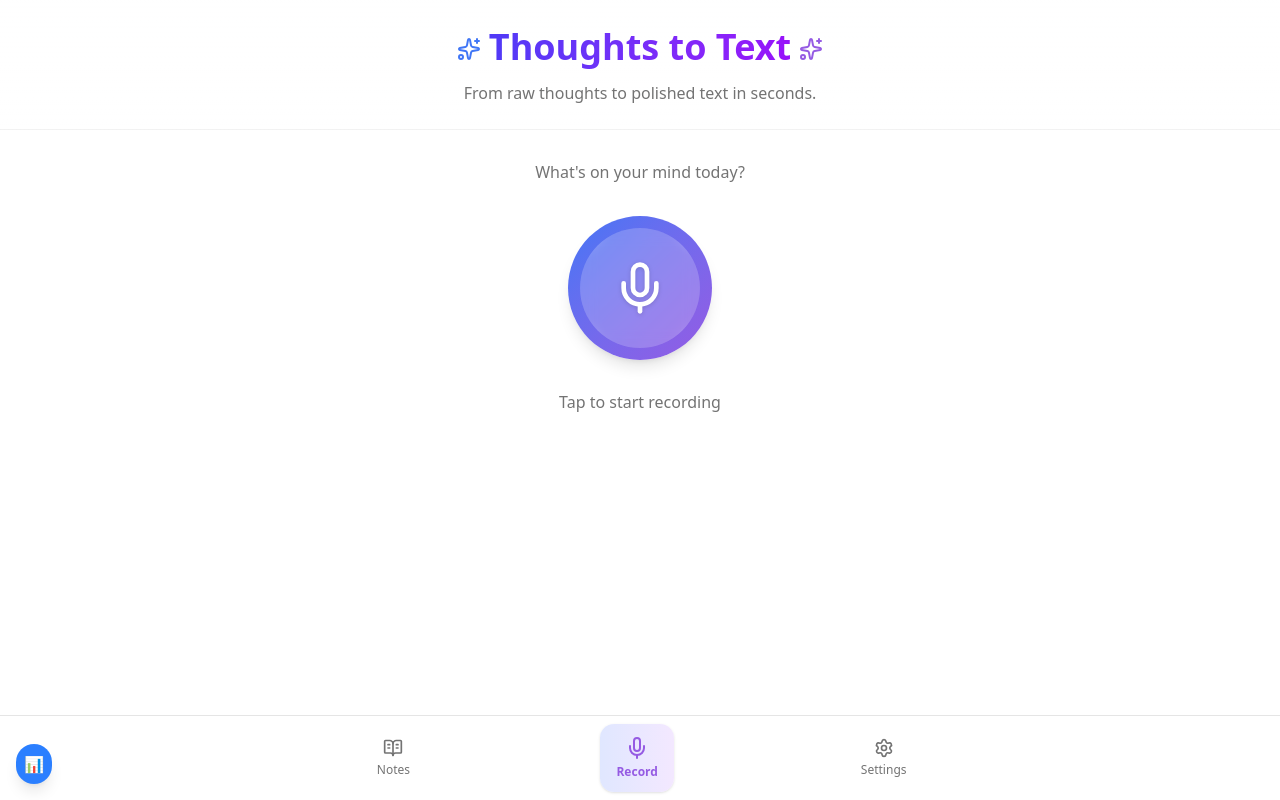
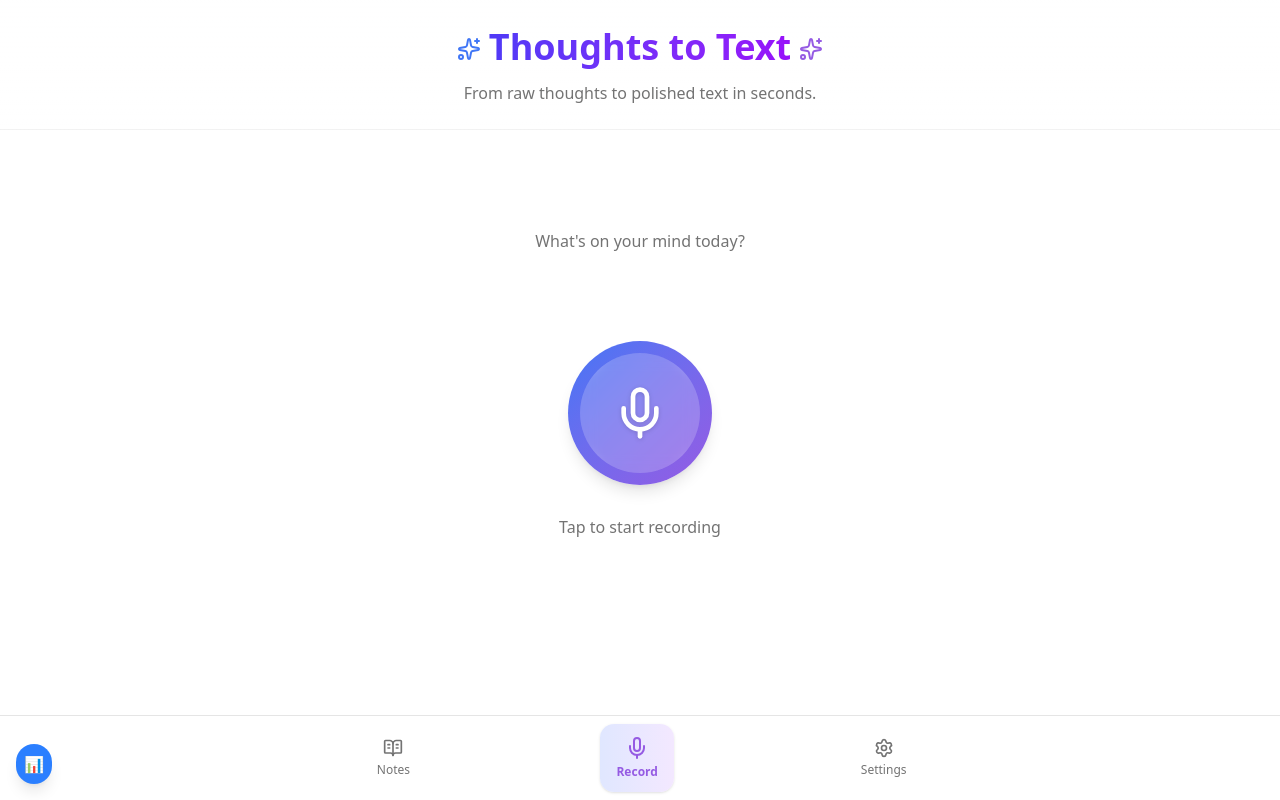
Before and after one commit to benjamin-lindenbauer/thoughts-to-text, a Next.js app: page / in a window 1280 px wide. Built offline with nearby package versions, Linux system fonts and the light colour scheme.

Commit message:
Changed some details

```diff
--- a/src/app/notes/[id]/page.tsx
+++ b/src/app/notes/[id]/page.tsx
@@ -217,7 +217,7 @@ export default function NoteDetailsPage() {
     <AppLayout>
       <div className="max-w-3xl mx-auto">
         {/* Header */}
-        <div className="sticky top-0 z-10 bg-white py-2">
+        <div className="sticky top-0 z-10 py-2">
           <div className="flex items-center justify-between">
             <Button
               variant="ghost"
--- a/src/app/notes/page.tsx
+++ b/src/app/notes/page.tsx
@@ -206,8 +206,8 @@ export default function NotesPage() {
   };
 
   return (
-    <AppLayout className="overflow-hidden">
-      <div className="flex justify-center h-full">
+    <AppLayout className="overflow-y-hidden">
+      <div className="flex">
         <div className="w-full max-w-3xl p-2 md:p-4 flex flex-col h-full min-h-0">
 
           {/* Header */}
--- a/src/app/page.tsx
+++ b/src/app/page.tsx
@@ -80,11 +80,6 @@ export default function Home() {
       </div>
 
       <div className="flex flex-col items-center justify-center p-2 md:p-4 pt-32 md:pt-40 w-full max-w-full">
-        <div className="text-center mb-8">
-          <p className="text-sm md:text-base text-muted-foreground">
-            What's on your mind today?
-          </p>
-        </div>
         {/* Language selection with enhanced styling */}
         {/*
         <div className={`mb-8 w-full max-w-sm ${isLoaded ? animations.slideInFromTop : 'opacity-0 translate-y-4'}`}>
--- a/src/app/settings/page.tsx
+++ b/src/app/settings/page.tsx
@@ -10,11 +10,11 @@ export default function SettingsPage() {
   const router = useRouter();
 
   return (
-    <AppLayout>
-      <div className="flex">
-        <div className="w-full max-w-3xl p-2 md:p-4">
+    <AppLayout className="overflow-y-hidden">
+      <div className="flex justify-center h-full">
+        <div className="w-full max-w-3xl p-2 md:p-4 flex flex-col h-full min-h-0">
           {/* Header */}
-          <div className="mb-6 md:mb-8">
+          <div className="sticky top-0 z-10 bg-background mb-6 md:mb-8">
             <div className="flex flex-row gap-2">
               <Button
                 variant="ghost"
@@ -33,7 +33,10 @@ export default function SettingsPage() {
             </p>
           </div>
 
-          <SettingsForm />
+          {/* Settings Form */}
+          <div className="flex-1 min-h-0 overflow-y-auto">
+            <SettingsForm />
+          </div>
         </div>
       </div>
     </AppLayout>
--- a/src/components/AppLayout.tsx
+++ b/src/components/AppLayout.tsx
@@ -25,7 +25,7 @@ export function AppLayout({
   }, []);
 
   return (
-    <div className="h-screen w-full flex flex-col bg-background transition-colors duration-200 overflow-hidden">
+    <div className="h-screen w-full flex flex-col bg-background transition-colors duration-200">
       {/* Offline indicator - positioned at top */}
       <div className="fixed top-4 right-4 z-40 flex justify-center pointer-events-none">
         <div className="pointer-events-auto">
@@ -39,8 +39,8 @@ export function AppLayout({
           'flex-1 overflow-y-auto overflow-x-hidden safe-area-top w-full min-h-0',
           // Standard padding
           'px-2 md:px-4',
-          // Account for navigation height + safe area
-          'pb-20',
+          // Bottom spacing handled by explicit spacer element to avoid overlap
+          'pb-20 safe-area-bottom',
           className
         )}
       >
--- a/src/components/NotesList.tsx
+++ b/src/components/NotesList.tsx
@@ -326,8 +326,9 @@ export function NotesList({
                 tabIndex={0}
                 className={cn('overflow-y-auto h-full', className)}
             >
-                <div style={{ position: 'relative' }}>
-                    <div style={{ transform: `translateY(${offsetY}px)` }}>
+                {/* Spacer sets total scrollable height for virtualization */}
+                <div style={{ position: 'relative', height: notes.length * ITEM_HEIGHT }}>
+                    <div style={{ position: 'absolute', top: 0, left: 0, right: 0, transform: `translateY(${offsetY}px)` }}>
                         {visibleNotes.map((note, index) => {
                             const isExpanded = expandedNoteId === note.id;
                             const isPlaying = playingNoteId === note.id;
--- a/src/components/RecordingInterface.tsx
+++ b/src/components/RecordingInterface.tsx
@@ -232,6 +232,11 @@ export function RecordingInterface({
     mimeType: 'audio/webm;codecs=opus',
     maxDuration: 10 * 60 * 1000 // 10 minutes max
   });
+
+  // UI mode: show only the core recording controls centered vertically
+  // when the app first loads (no recording yet) or while actively recording.
+  // After recording stops (duration > 0 and not recording), show the full UI from the top.
+  const showMinimalUI = recordingState.isRecording || recordingState.duration === 0;
 
   // Handle recording button click
   const handleRecordingToggle = useCallback(async () => {
@@ -614,11 +619,27 @@ export function RecordingInterface({
   }
 
   return (
-    <div className={cn("flex flex-col items-center gap-6 w-full", className)}>
+    <div
+      className={cn(
+        "flex flex-col gap-6 w-full",
+        showMinimalUI ? "items-center justify-center min-h-[calc(100vh-22rem)]" : "items-center justify-start overflow-y-auto",
+        className
+      )}
+    >
       {/* Live region for screen reader announcements */}
       <LiveRegion />
 
+      {/* Greeting */}
+      {showMinimalUI && (
+        <div className="text-center mb-16">
+          <p className="text-sm md:text-base text-muted-foreground">
+            What's on your mind today?
+          </p>
+        </div>
+      )}
+
       {/* Recording button */}
+      {showMinimalUI && (
         <div className="relative">
           <button
             onClick={handleRecordingToggle}
@@ -652,6 +673,7 @@ export function RecordingInterface({
             )}
           </button>
         </div>
+      )}
 
       {/* Duration display */}
       {(recordingState.isRecording || recordingState.duration > 0) && (
@@ -678,8 +700,8 @@ export function RecordingInterface({
         </div>
       )}
 
-      {/* Transcription status */}
-      {isTranscribing && (
+      {/* Transcription status (only after recording stops) */}
+      {!showMinimalUI && isTranscribing && (
         <div className="text-center">
           <div className="animate-spin w-6 h-6 border-2 border-indigo-500 border-t-transparent rounded-full mx-auto mb-2"></div>
           <p className="text-sm text-muted-foreground">
@@ -688,8 +710,8 @@ export function RecordingInterface({
         </div>
       )}
 
-      {/* Transcript preview */}
-      {transcript && (
+      {/* Transcript preview (only after recording stops) */}
+      {!showMinimalUI && transcript && (
         <div className="w-full max-w-md space-y-4">
           <div className="p-4 bg-card border border-border rounded-lg">
             <h3 className="font-medium text-foreground mb-2">Original Transcript:</h3>
@@ -740,7 +762,7 @@ export function RecordingInterface({
             </button>
           </div>
 
-          {/* Rewritten text display */}
+          {/* Rewritten text display (only after recording stops) */}
           {rewrittenText && (
             <div className="p-4 bg-gradient-to-br from-indigo-50 to-purple-50 dark:from-indigo-950/20 dark:to-purple-950/20 border border-indigo-200 dark:border-indigo-800 rounded-lg">
               <div className="flex items-center justify-between mb-2">
@@ -762,8 +784,8 @@ export function RecordingInterface({
         </div>
       )}
 
-      {/* Camera preview or photo preview */}
-      {(isCameraActive || isCameraLoading || photoPreview) && (
+      {/* Camera preview or photo preview (only after recording stops) */}
+      {!showMinimalUI && (isCameraActive || isCameraLoading || photoPreview) && (
         <div className="relative w-full max-w-sm">
           {(isCameraLoading || isCameraActive) ? (
             <div className="relative rounded-lg overflow-hidden">
@@ -826,7 +848,8 @@ export function RecordingInterface({
       {/* Hidden canvas for photo capture */}
       <canvas ref={canvasRef} className="hidden" />
 
-      {transcript && (
+      {/* Photo controls (only after recording stops) */}
+      {!showMinimalUI && transcript && (
       <>
         <p className="text-sm md:text-base text-muted-foreground">
           Add an image to your recording
```
Lines whose indentation alone changed are shown as unchanged.
